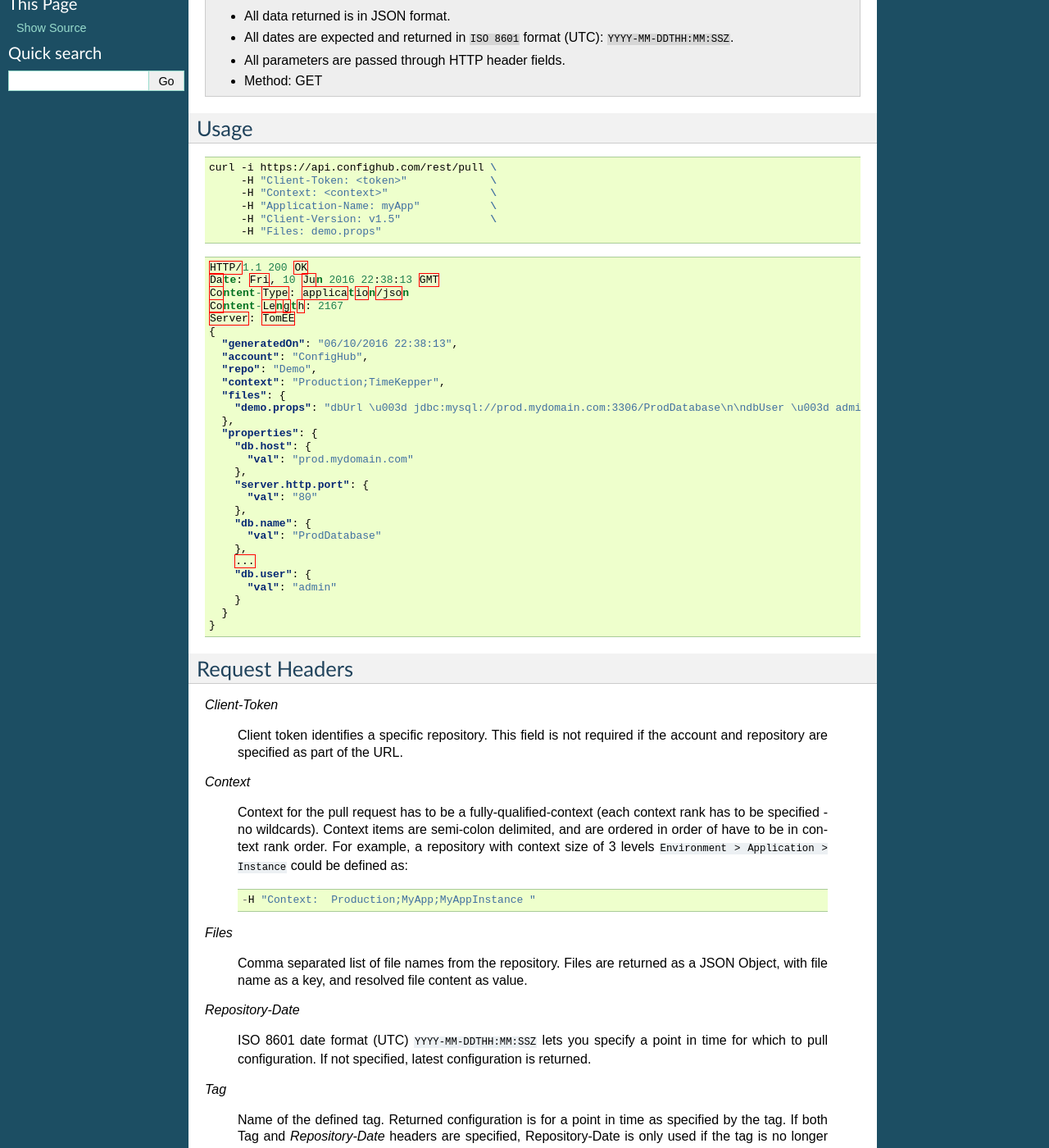
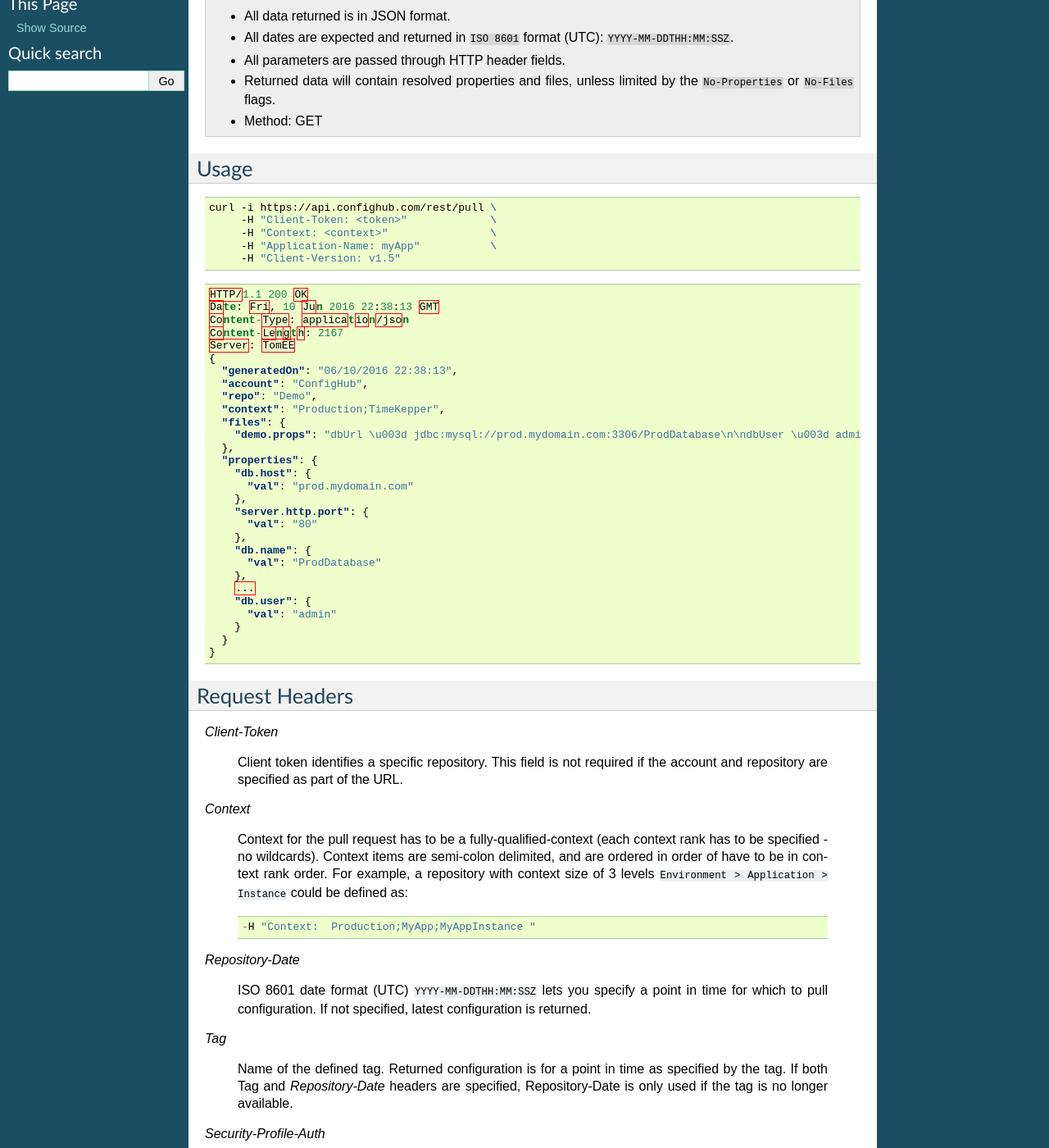
Before and after one commit to ConfigHubPub/Docs, a Sphinx documentation site: the page built from documentation/pages/schema/pull.rst, in a window 1280 px wide and 1400 px high, scrolled down 246 px. Shown: the whole window at 82% size. Built offline with Sphinx 7.4.7, drawn with Linux system fonts in a browser that asks for light colours; some of the changed text lies outside the part shown.

Commit message:
push update

```diff
--- a/documentation/pages/schema/pull.rst
+++ b/documentation/pages/schema/pull.rst
@@ -13,6 +13,7 @@ The JSON response may contain key-value pairs, as well as resolved files (as per
 .. note:: - All data returned is in JSON format.
    - All dates are expected and returned in ``ISO 8601`` format (UTC): ``YYYY-MM-DDTHH:MM:SSZ``.
    - All parameters are passed through HTTP header fields.
+   - Returned data will contain resolved properties and files, unless limited by the ``No-Properties`` or ``No-Files`` flags.
    - Method: GET
 
 
@@ -25,8 +26,7 @@ Usage
         -H "Client-Token: <token>"             \
         -H "Context: <context>"                \
         -H "Application-Name: myApp"           \
-        -H "Client-Version: v1.5"              \
-        -H "Files: demo.props"
+        -H "Client-Version: v1.5"
 
 .. code-block:: json
 
@@ -81,11 +81,6 @@ Request Headers
    -H "Context:  Production;MyApp;MyAppInstance "
 
 
-*Files*
-
-   Comma separated list of file names from the repository. Files are returned as a JSON Object, with file
-   name as a key, and resolved file content as value.
-
 *Repository-Date*
 
    ISO 8601 date format (UTC) ``YYYY-MM-DDTHH:MM:SSZ`` lets you specify a point in time for which to pull
@@ -138,3 +133,8 @@ Request Headers
 
   If value is ``true`` key-value pairs are not returned. This is useful if you are only interested in
   pulling files, and want to make transaction more efficient.
+
+*No-Files*
+
+  If value is ``true`` resolved files are not returned. This is useful if you are only interested in
+  pulling properties, and want to make transaction more efficient.
```
